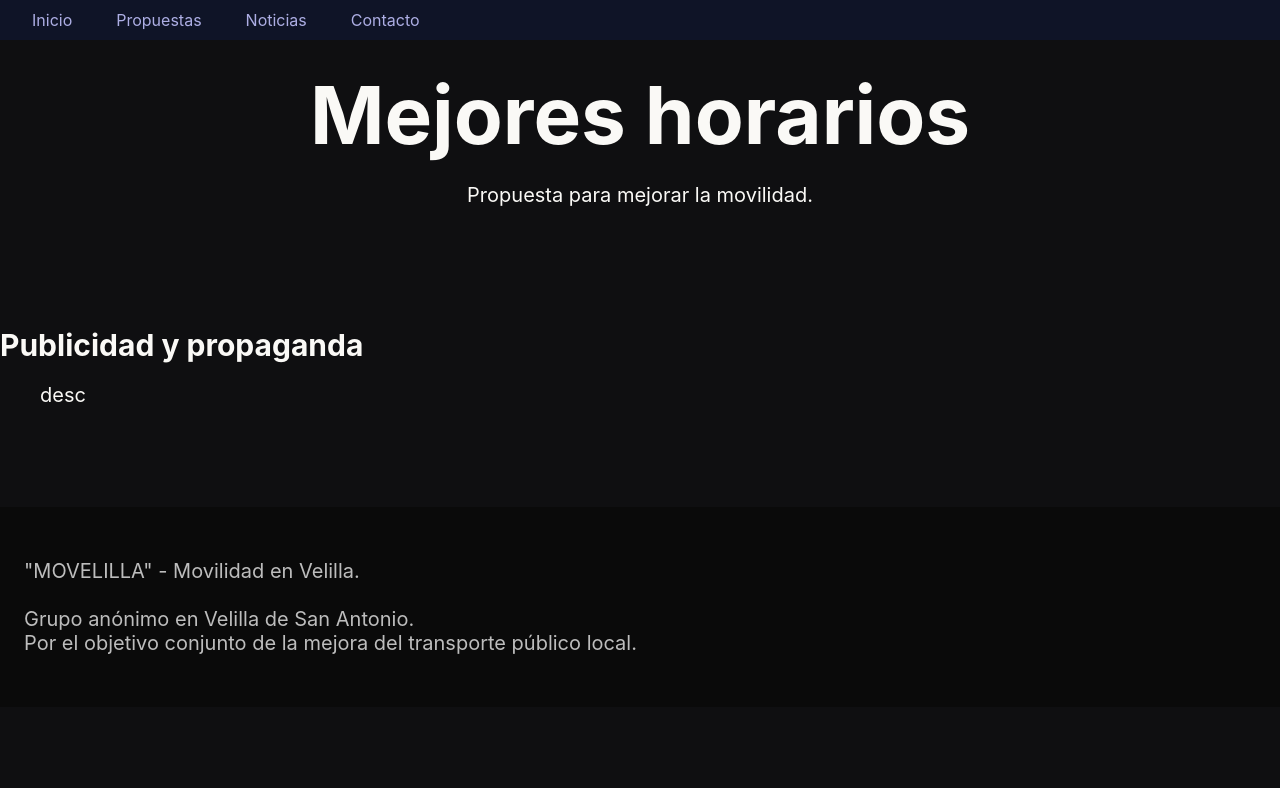
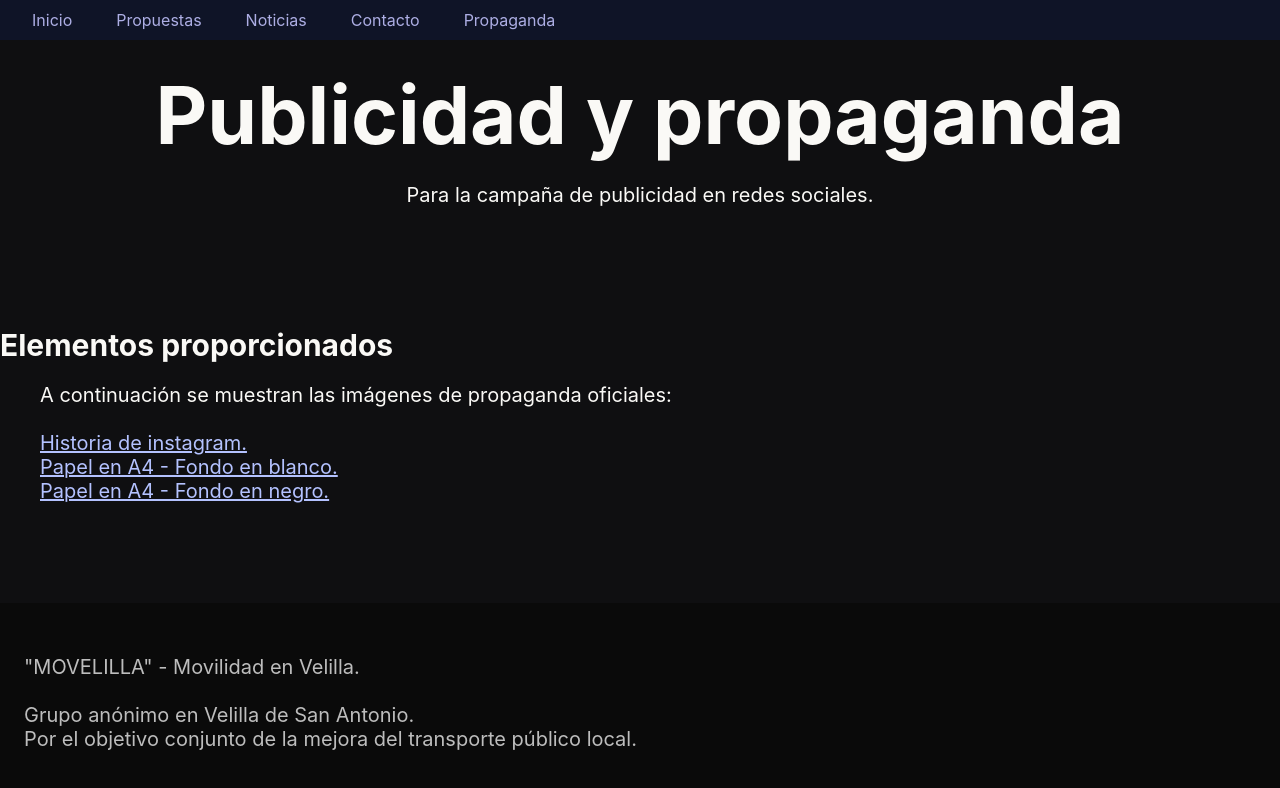
Before and after one commit to velillatransporte/velillatransporte.github.io, a plain HTML site: page publicidad/index.html in a window 1280 px wide. Drawn offline with Linux system fonts and the light colour scheme.

Commit message:
Update publicidad/index.html for new content

```diff
--- a/publicidad/index.html
+++ b/publicidad/index.html
@@ -1,6 +1,6 @@
 <!DOCTYPE html>
 <head>
-    <title>Contacto</title>
+    <title>Publicidad y propaganda</title>
     <link rel="stylesheet" href="../styles.css">
     <meta name="viewport" content="width=device-width, initial-scale=1.0">
 </head>
@@ -12,12 +12,13 @@
         <li><a href="../propuestas/index.html">Propuestas</a></li>
         <li><a href="../noticias/index.html">Noticias</a></li>
         <li><a href="../contacto/index.html">Contacto</a></li>
+        <li><a href="index.html">Propaganda</a></li>
     </ul>
 </nav>
 <section id="intro">
 <div class="intro">
-    <h1>Mejores horarios</h1>
-    <p>Propuesta para mejorar la movilidad.</p>
+    <h1>Publicidad y propaganda</h1>
+    <p>Para la campaña de publicidad en redes sociales.</p>
 </div>
 </section>
 
@@ -27,11 +28,14 @@
 
 
 <div class="content-title">
-    <h3>Publicidad y propaganda</h3>
+    <h3>Elementos proporcionados</h3>
 </div>
 
 <div class="content">
-    <p>desc
+    <p>A continuación se muestran las imágenes de propaganda oficiales:<br><br>
+        <a href="../assets/publicidad_instagram.png">Historia de instagram.</a><br>
+        <a href="../assets/a4_blanco.pdf">Papel en A4 - Fondo en blanco.</a><br>
+        <a href="../assets/a4_negro.pdf">Papel en A4 - Fondo en negro.</a><br>
     </p>
 </div>
 
```
